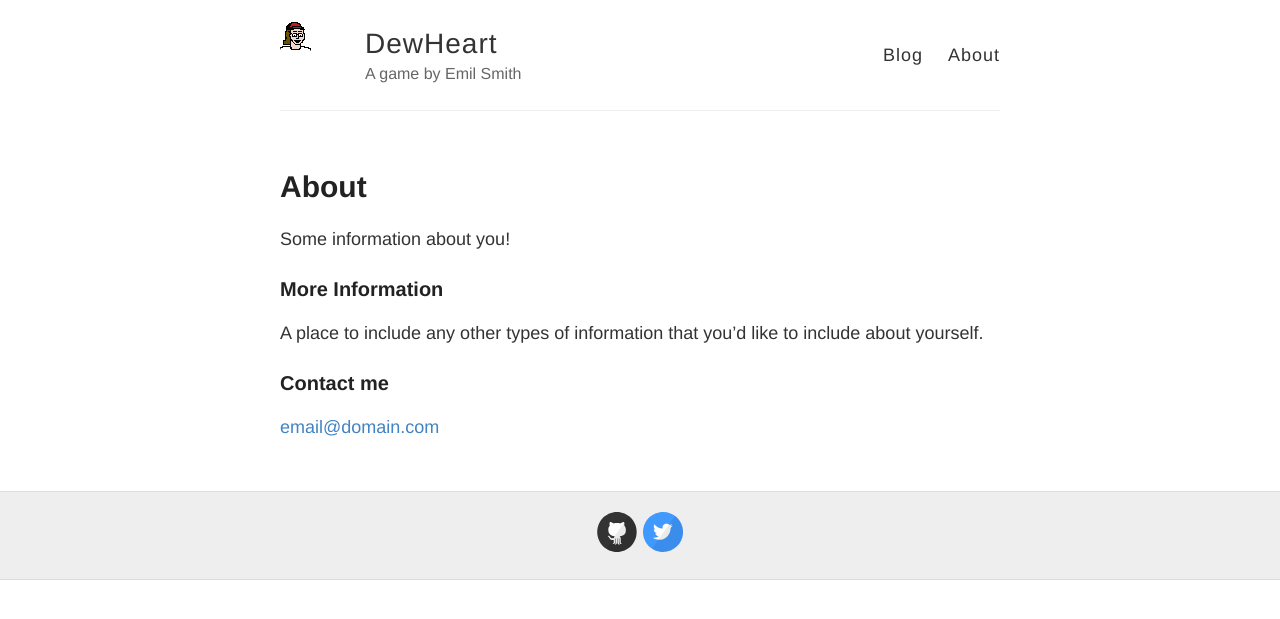
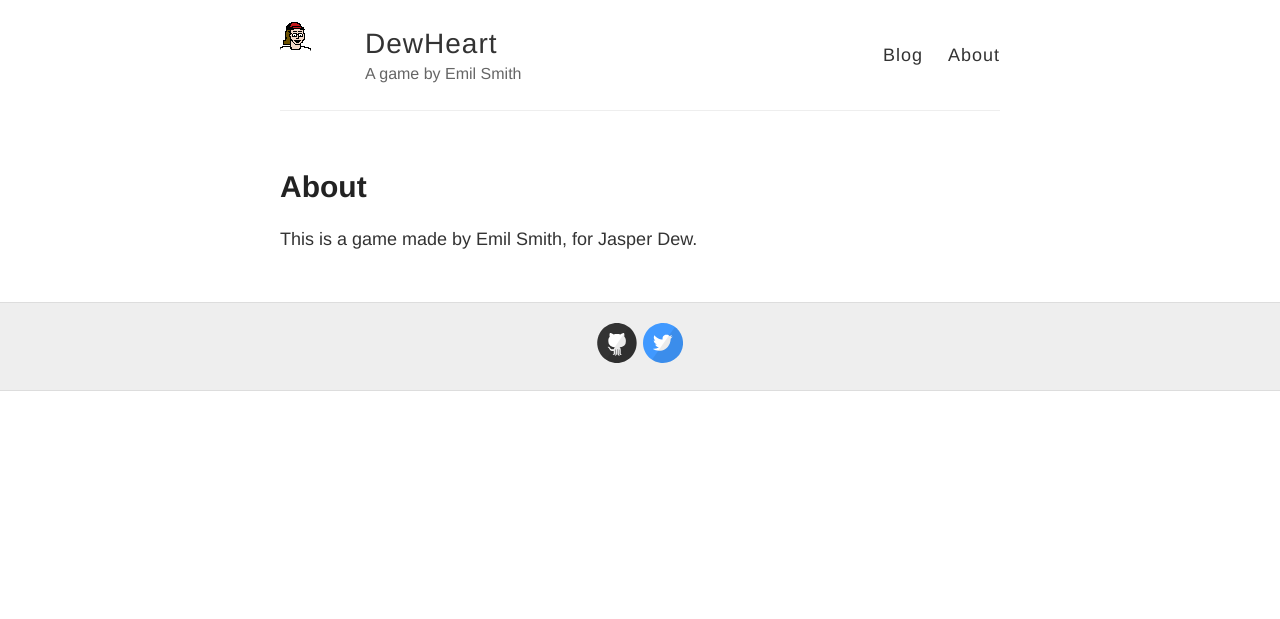
Before and after one commit to smithomaster/DewHeart, a Jekyll site: the page built from docs/about.md, in a window 1280 px wide. Shown: the top 619 px of the page. Built offline with Jekyll 4.4.1, drawn with Linux system fonts in a browser that asks for light colours.

Commit message:
post, about

```diff
--- a/docs/about.md
+++ b/docs/about.md
@@ -4,12 +4,4 @@
 permalink: /about/
 ---
 
-Some information about you!
-
-### More Information
-
-A place to include any other types of information that you'd like to include about yourself.
-
-### Contact me
-
-[email@domain.com](mailto:email@domain.com)
+This is a game made by Emil Smith, for Jasper Dew.
```
Also changed, not shown: docs/_posts/2014-3-3-Hello-World.md (deleted, +0 -10 lines), docs/_posts/2020-04-14-a-start.md (added, +6 -0 lines).
